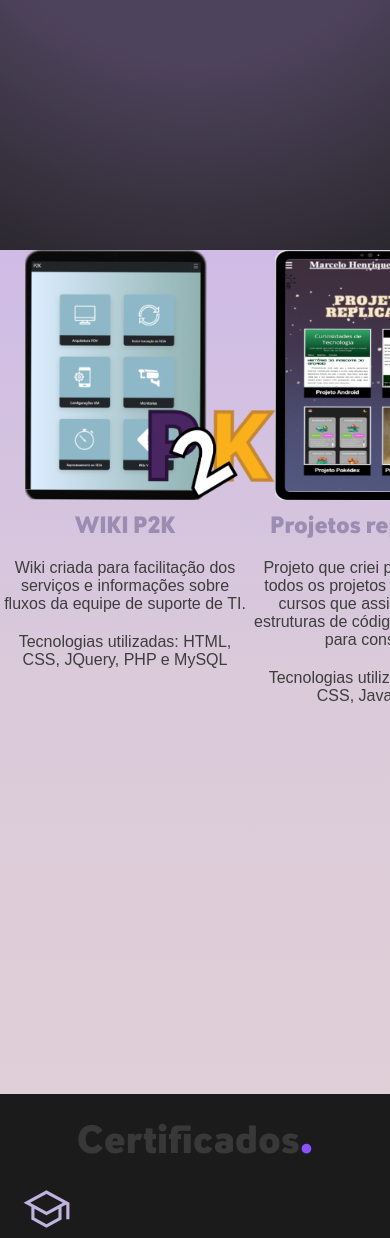
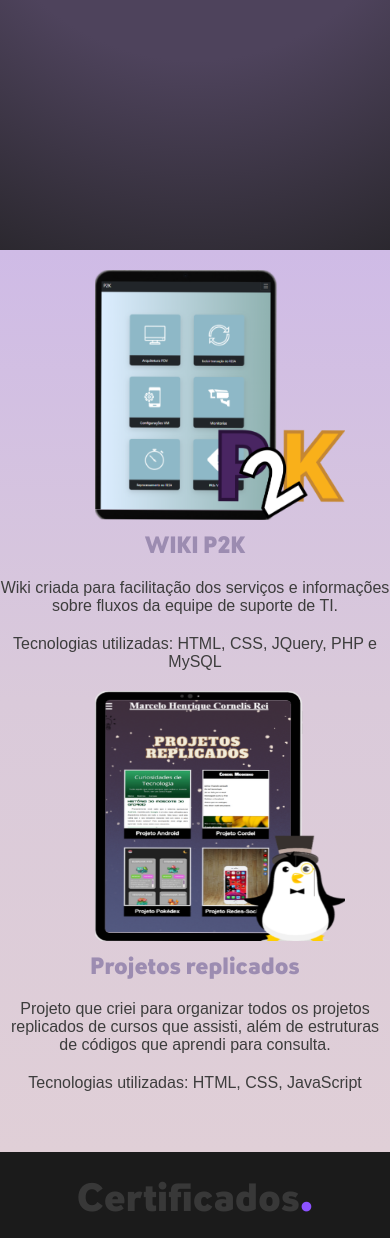
Before and after one commit to Profissional-Marcelo/SitePessoal, a PHP site: page /App/View/home.php in a window 390 px wide; the page is wider, and only the part inside the window is pictured. Shown: the part 594-1832 px from the top of that part. Run offline with PHP 8.4, Linux system fonts and the light colour scheme.

Commit message:
corrigindo bug de responsividade

```diff
--- a/Assets/css/home.css
+++ b/Assets/css/home.css
@@ -140,8 +140,11 @@ section.segunda-parte div.container{
 }
 
 section.segunda-parte div.container > div {
+    margin: 20px 0px 10px 0px;
     display: flex;
-    justify-content: space-evenly;
+    justify-content: center;
+
+    flex-direction: column;
     width: 100%;
     max-width: 1500px;
 }
--- a/Assets/css/homeMQ.css
+++ b/Assets/css/homeMQ.css
@@ -42,10 +42,10 @@
         flex-direction: column;
     }
 
-    section.segunda-parte div.container div.parte-um {
-        display: flex;
+    section.segunda-parte div.container > div {
+        flex-direction: row;
+        justify-content: space-evenly;
     }
-
     section.primeira-parte div.w100 div.titulo-2 h1 {
         transform: translateX(0px);
     }
```
